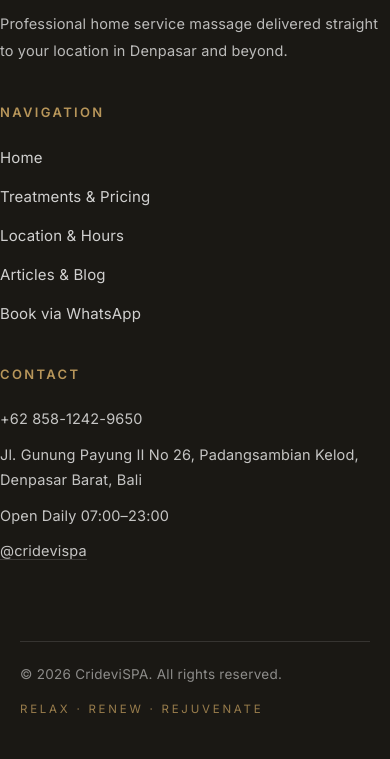
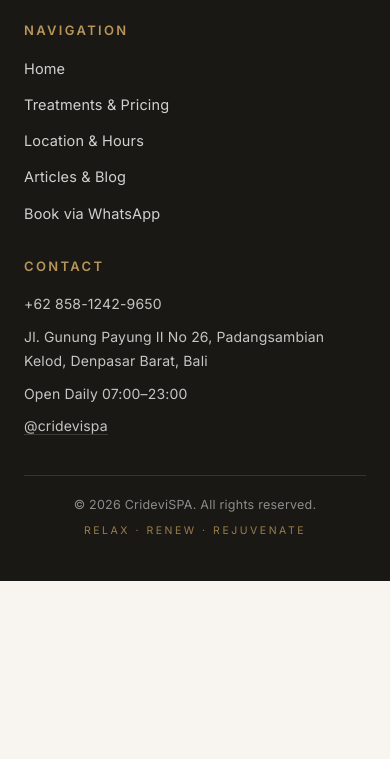
Before and after one commit to BagusSedana/cridevispa, a website: page artikel/index.html in a window 390 px wide. Shown: the part 1923-2682 px from the top of the page. After the commit the page ends 2504 px from the top, so only its background shows below. Drawn offline with nearby package versions, Linux system fonts and the light colour scheme; files whose address does not match are found by name.

Commit message:
fix: perbaiki footer di mobile resolution

```diff
--- a/css/index.css
+++ b/css/index.css
@@ -1573,6 +1573,7 @@
   background: var(--dark);
   color: rgba(255,255,255,0.75);
   padding: 64px 0 40px;
+  overflow-x: hidden;
 }
 .footer-inner {
   max-width: 1100px;
@@ -1748,9 +1749,18 @@
   .breadcrumb-bar { padding: 16px 20px; }
   .loc-title-block { padding: 48px 20px 36px; }
 
-  .footer-inner { grid-template-columns: 1fr; gap: 32px; padding: 0 20px; }
-  .footer-divider { margin: 32px 20px 20px; padding: 0; }
-  .footer-bottom { padding: 0 20px; flex-direction: column; align-items: flex-start; gap: 8px; }
+  .site-footer { padding: 44px 0 32px; }
+  .footer-inner { grid-template-columns: 1fr; gap: 28px; padding: 0 24px; }
+  .footer-divider { margin: 28px 24px 18px; padding: 0; height: 1px; }
+  .footer-bottom { padding: 0 24px 8px; flex-direction: column; align-items: center; justify-content: center; text-align: center; gap: 6px; }
+  .footer-copy { font-size: 12.5px; text-align: center; }
+  .footer-slogan { font-size: 10.5px; text-align: center; }
+  .footer-brand-tagline { margin-bottom: 10px; }
+  .footer-brand-desc { font-size: 14px; }
+  .footer-col-title { margin-bottom: 14px; }
+  .footer-links { gap: 10px; }
+  .footer-link { font-size: 14.5px; }
+  .footer-contact-item { font-size: 14px; margin-bottom: 8px; }
 
   .banner-content { padding: 0 24px; }
   .pricelist-section { padding: 72px 0; }
@@ -2283,14 +2293,17 @@
 
   .footer-inner {
     grid-template-columns: 1fr;
-    gap: 36px;
-    padding: 48px 0 36px;
+    gap: 28px;
+    padding: 0 24px;
   }
 
   .footer-bottom {
     flex-direction: column;
-    gap: 12px;
+    align-items: center;
+    justify-content: center;
+    gap: 6px;
     text-align: center;
+    padding: 0 24px 8px;
   }
 }
 
```
